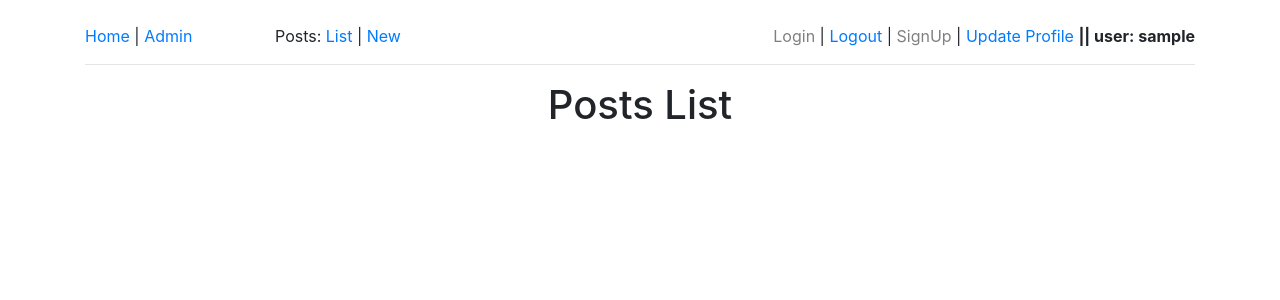
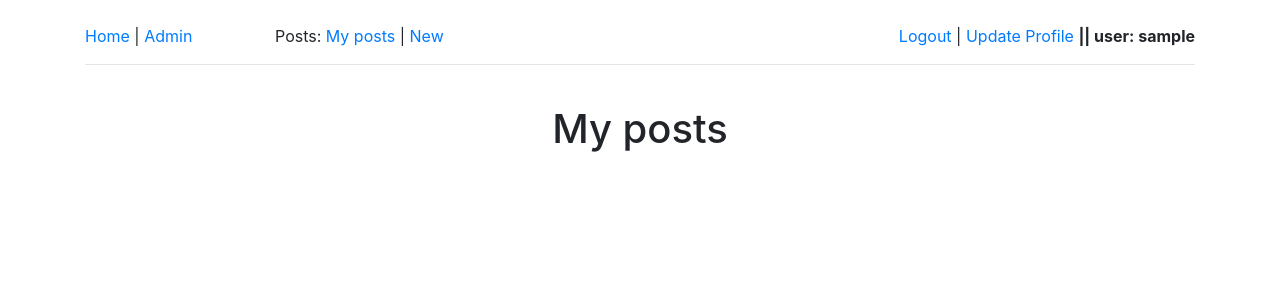
Before and after one commit to ionescuig/blog, a Django app: page /posts/ in a window 1280 px wide. Shown: the top 300 px of the page. Run offline with Django 3.2, Linux system fonts and the light colour scheme; the visitor is signed in with stand-in values (Sample User, id 1); data that the repository does not hold is empty; some libraries are stand-ins or nearby versions.

Commit message:
Updated home page,navbar; added 'my posts' page

```diff
--- a/src/posts/views.py
+++ b/src/posts/views.py
@@ -7,8 +7,11 @@ from .forms import PostForm
 from .models import Post
 
 
-class HomeView(TemplateView):
+class HomeView(ListView):
     template_name = 'posts/index.html'
+
+    def get_queryset(self):
+        return Post.objects.filter(draft__exact=False).order_by("-published_date")
 
 
 class PostCreateView(LoginRequiredMixin, CreateView):
@@ -57,4 +60,5 @@ class PostListView(ListView):
     template_name = 'posts/post_list.html'
 
     def get_queryset(self):
-        return Post.objects.all().order_by("-published_date")
+        user = self. request.user
+        return Post.objects.filter(author=user).order_by("-published_date")
--- a/src/templates/posts/post_list.html
+++ b/src/templates/posts/post_list.html
@@ -9,7 +9,7 @@
 {% block content %}
     <div class="container">
         <div class="text-center">
-            <h1>Posts List</h1>
+            <h1>My posts</h1>
             <br><br>
         </div>
         <div>
@@ -21,7 +21,7 @@
                             - draft
                         {% endif %}
                     </spam>
-                    <p class="text-muted"> by <u>{{ obj.author }}</u> on {{ obj.published_date|date }} at {{ obj.published_date|time:"H:i" }}</p>
+                    <p class="text-muted">{{ obj.published_date|date }} at {{ obj.published_date|time:"H:i" }}</p>
                     <div class="ml-5">
                         {{ obj.get_html|truncatechars_html:80 }}
                     </div>
--- a/src/templates/snippets/nav.html
+++ b/src/templates/snippets/nav.html
@@ -6,26 +6,27 @@
             <a href="/admin" target="_blank">Admin</a>
         </div>
         <div class="col-sm-5">
-            Posts:
-            <a href="{% url 'posts:list' %}">List</a> |
-            <a href="{% url 'posts:create' %}">New</a>
+            {% if user.is_authenticated %}
+                Posts:
+                <a href="{% url 'posts:list' %}">My posts</a> |
+                <a href="{% url 'posts:create' %}">New</a>
+            {% endif %}
         </div>
         <div class="col-sm-5 text-right">
             {% if user.is_authenticated %}
-                <a style="color: gray" href="{% url 'profiles:login' %}">Login</a> |
+{#                <a style="color: gray" href="{% url 'profiles:login' %}">Login</a> |#}
                 <a href="{% url 'profiles:logout' %}">Logout</a> |
-                <a style="color: gray" href="{% url 'profiles:signup' %}">SignUp</a> |
+{#                <a style="color: gray" href="{% url 'profiles:signup' %}">SignUp</a> |#}
                 <a href="{% url 'profiles:update' pk=user.pk %}">Update Profile</a>
                 <strong>|| user: {{ user.username }}</strong>
             {% else %}
                 <a href="{% url 'profiles:login' %}">Login</a> |
-                <a style="color: gray" href="{% url 'profiles:logout' %}">Logout</a> |
-                <a href="{% url 'profiles:signup' %}">SignUp</a> |
-                <a style="color: gray" href="#">Update Profile</a>
+{#                <a style="color: gray" href="{% url 'profiles:logout' %}">Logout</a> |#}
+                <a href="{% url 'profiles:signup' %}">SignUp</a>
+{#                | <a style="color: gray" href="#">Update Profile</a>#}
             {% endif %}
         </div>
-
-
     </div>
     <hr>
+    <br>
 </div>
```
Also changed, not shown: src/templates/posts/index.html (+15 -0 lines), src/templates/posts/post_detail.html (+17 -12 lines).
